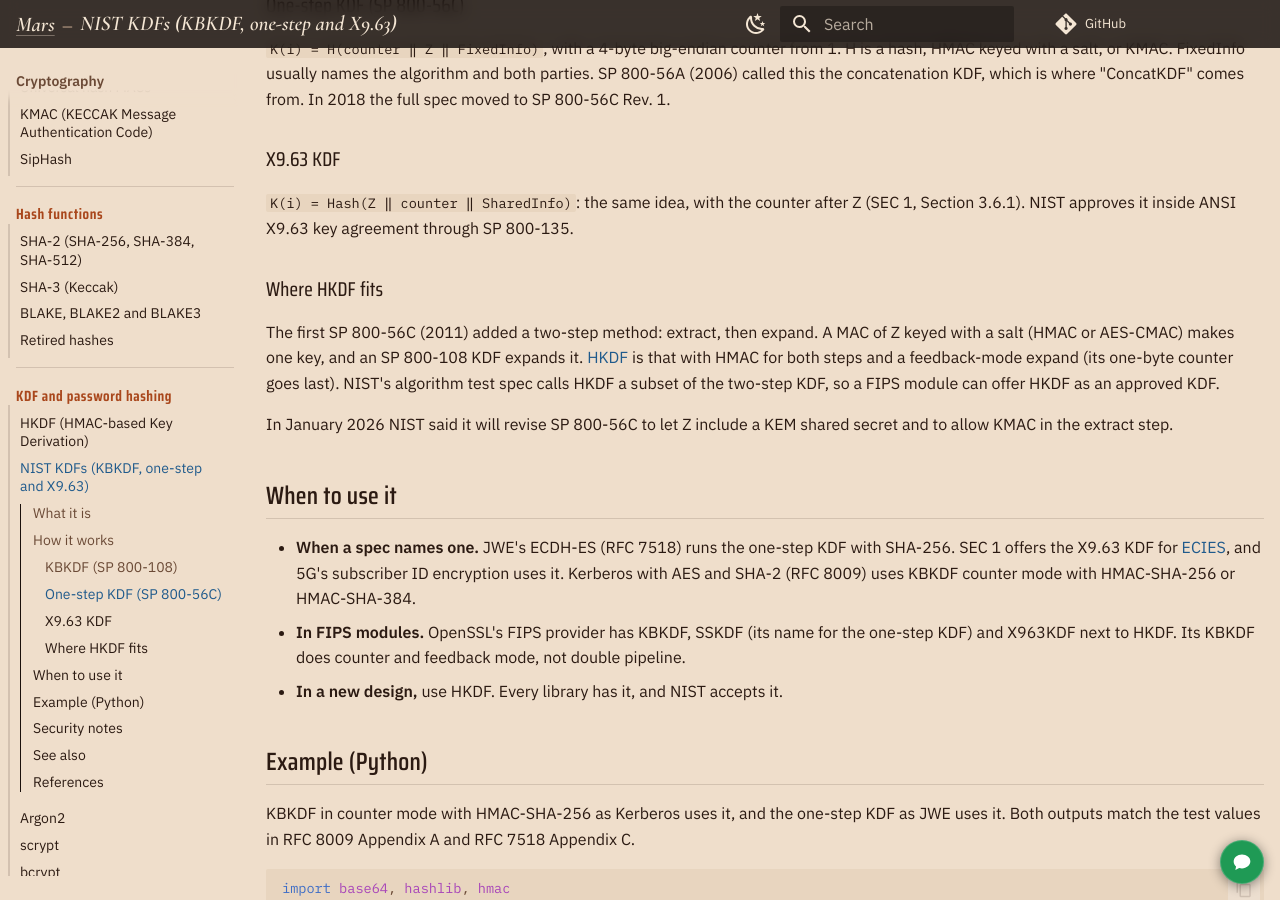
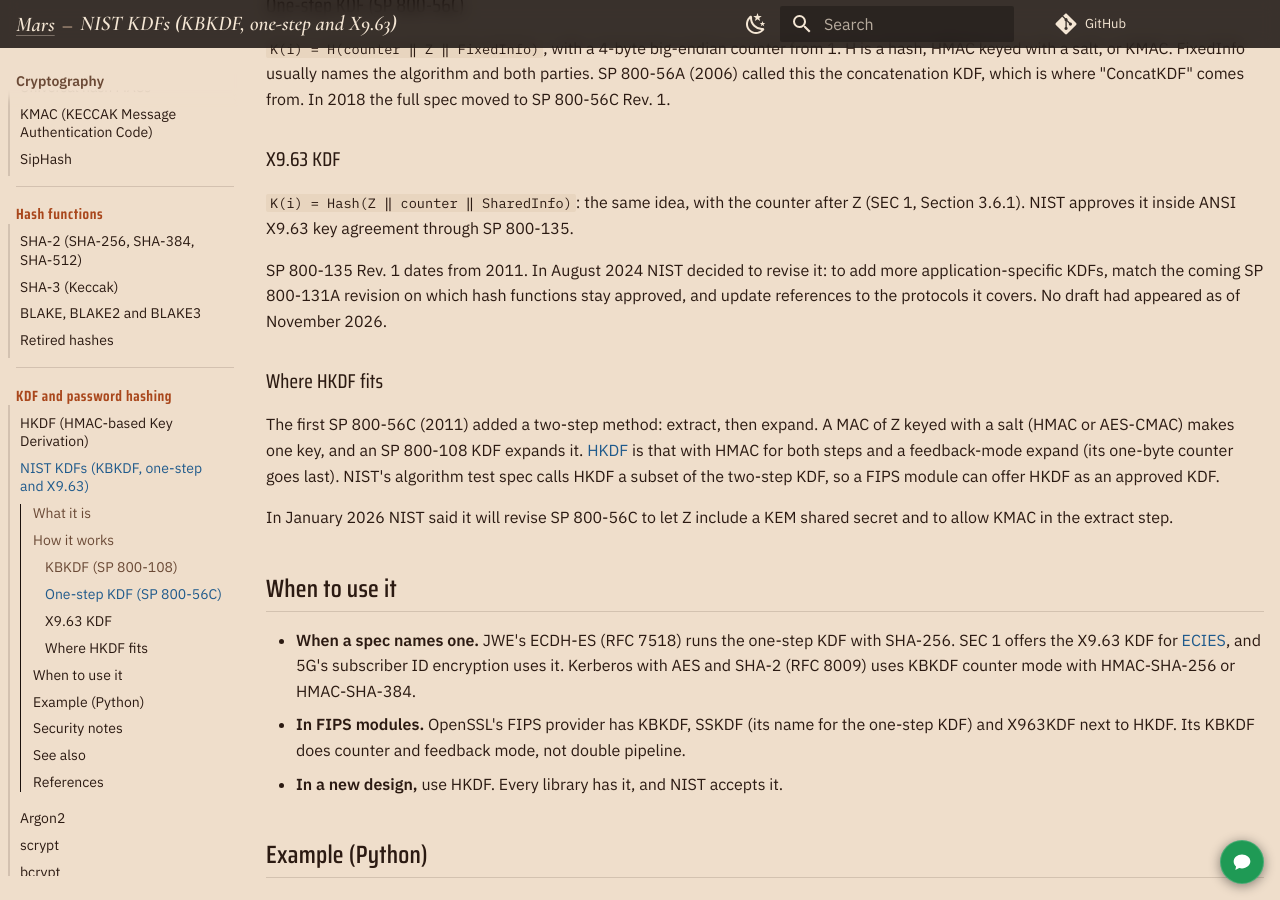
Before and after one commit to TTMathCS/cryptography, an MkDocs documentation site: the page built from docs/08-kdf-password-hashing/NIST-KDFs.md, in a window 1280 px wide and 900 px high, scrolled down 1166 px. Built offline with MkDocs 1.6.1 and Material for MkDocs 9.7.7, drawn with Linux system fonts in a browser that asks for light colours; comment, search, counter and statistics services are not loaded; some of the changed text lies outside the part shown.

Commit message:
NIST KDFs: note NIST's August 2024 decision to revise SP 800-135 Rev. 1
Co-Authored-By: Claude Opus 5.5 <noreply@anthropic.com>
Claude-Session: https://claude.ai/code/session_01BzeR6oCkyYZtrCqTFc8DBr

```diff
--- a/docs/08-kdf-password-hashing/NIST-KDFs.md
+++ b/docs/08-kdf-password-hashing/NIST-KDFs.md
@@ -56,6 +56,11 @@ SP 800-56C Rev. 1.
 `K(i) = Hash(Z ‖ counter ‖ SharedInfo)`: the same idea, with the counter
 after Z (SEC 1, Section 3.6.1). NIST approves it inside ANSI X9.63 key
 agreement through SP 800-135.
+
+SP 800-135 Rev. 1 dates from 2011. In August 2024 NIST decided to revise
+it: to add more application-specific KDFs, match the coming SP 800-131A
+revision on which hash functions stay approved, and update references to
+the protocols it covers. No draft had appeared as of November 2026.
 
 ### Where HKDF fits
 
@@ -147,7 +152,7 @@ ANS X9.63 (as copied into PyCA `cryptography`'s test vectors).
 
 - [NIST SP 800-108 Rev. 1 (2022, updated 2024)](https://csrc.nist.gov/pubs/sp/800/108/r1/upd1/final) (Sections 4.1–4.4, 6.7, Appendix B) / [SP 800-108 (2009)](https://csrc.nist.gov/pubs/sp/800/108/upd1/final)
 - [NIST SP 800-56C Rev. 2 (2020)](https://csrc.nist.gov/pubs/sp/800/56/c/r2/final) (Sections 4.1, 5, Appendix A) / NIST SP 800-56A (2006), Section 5.8.1
-- [NIST SP 800-135 Rev. 1 (2011)](https://csrc.nist.gov/pubs/sp/800/135/r1/final) (Section 5.1) / [SEC 1 v2.0 (2009)](https://www.secg.org/sec1-v2.pdf) (Section 3.6.1) / [CAVS 12.0 X9.63 KDF vectors, PyCA copy](https://github.com/pyca/cryptography/blob/main/vectors/cryptography_vectors/KDF/ansx963_2001.txt)
+- [NIST SP 800-135 Rev. 1 (2011)](https://csrc.nist.gov/pubs/sp/800/135/r1/final) (Section 5.1) ([decision to revise, August 2024](https://csrc.nist.gov/News/2024/decision-to-revise-sp-800135-rev-1)) / [SEC 1 v2.0 (2009)](https://www.secg.org/sec1-v2.pdf) (Section 3.6.1) / [CAVS 12.0 X9.63 KDF vectors, PyCA copy](https://github.com/pyca/cryptography/blob/main/vectors/cryptography_vectors/KDF/ansx963_2001.txt)
 - [NIST ACVP, "KDA HKDF" test spec](https://pages.nist.gov/ACVP/draft-hammett-acvp-kas-kdf-hkdf.html) (Section 6.2.1)
 - [NIST, "NIST to Update Special Publication 800-56A and Revise 800-56C" (2026)](https://csrc.nist.gov/news/2026/nist-to-revise-key-establishment-recommendations)
 - [RFC 7518: JSON Web Algorithms](https://www.rfc-editor.org/rfc/rfc7518) (Section 4.6.2, Appendix C) / [RFC 8009: AES-SHA2 for Kerberos 5](https://www.rfc-editor.org/rfc/rfc8009) (Section 3, Appendix A)
```
